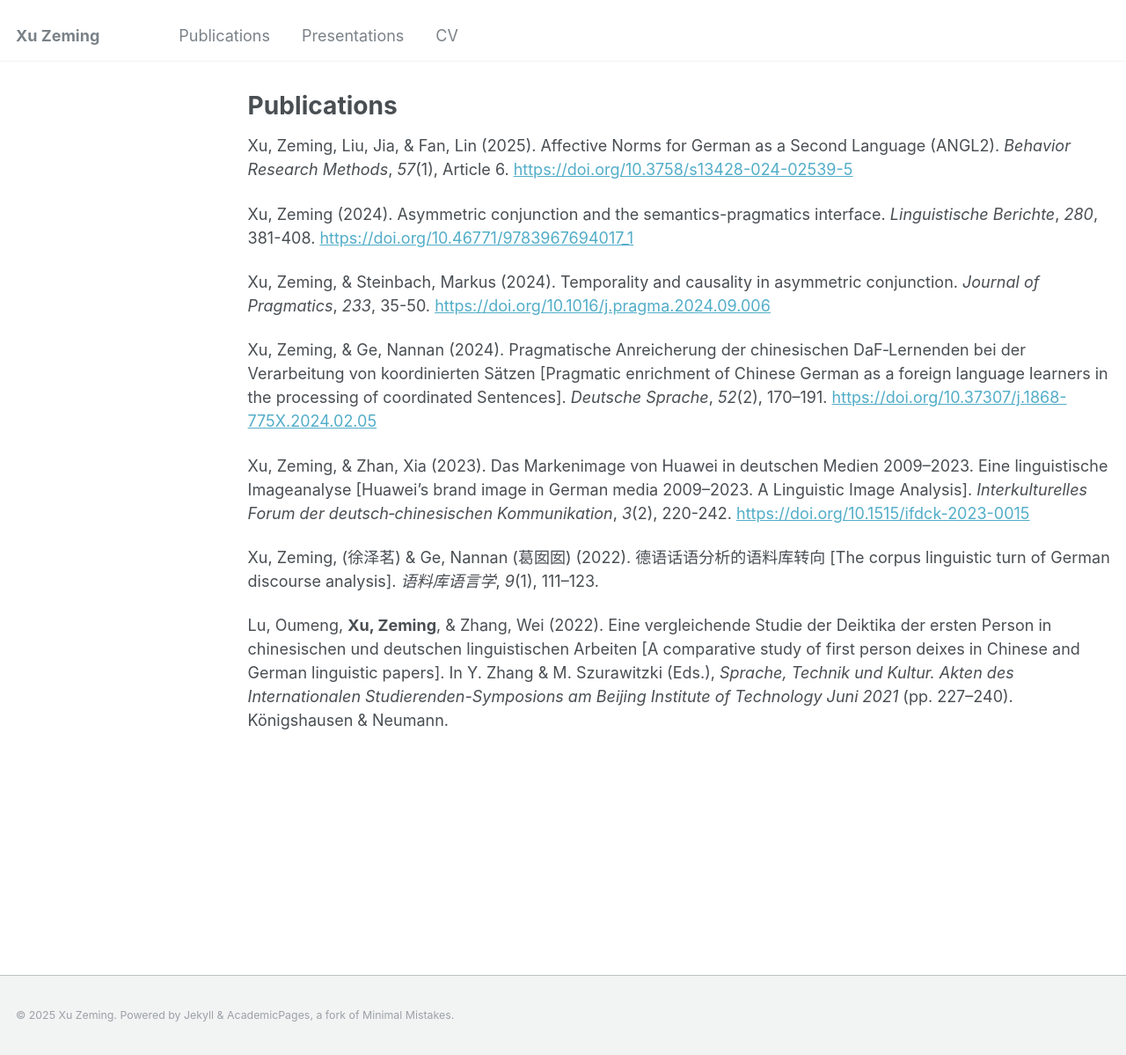
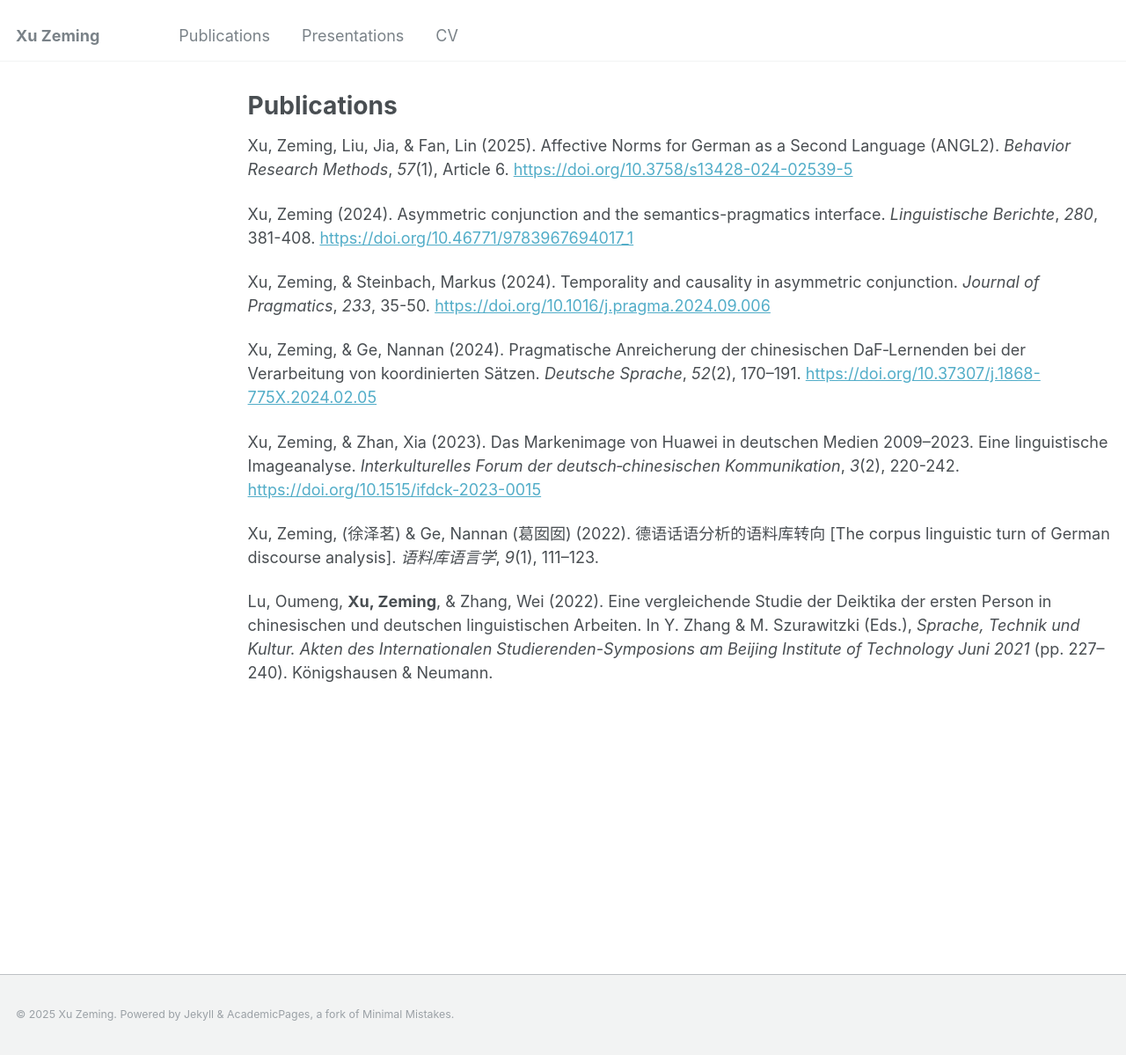
Before and after one commit to xu-zeming/xu-zeming.github.io, a Jekyll site: the page built from _pages/publications.md, in a window 1280 px wide and 1199 px high. Shown: the whole window at 88% size. Built offline with Jekyll 4.4.1, drawn with Linux system fonts in a browser that asks for light colours.

Commit message:
modified:   _pages/publications.md

```diff
--- a/_pages/publications.md
+++ b/_pages/publications.md
@@ -11,10 +11,10 @@ Xu, Zeming (2024). Asymmetric conjunction and the semantics-pragmatics interface
 
 Xu, Zeming, & Steinbach, Markus (2024). Temporality and causality in asymmetric conjunction. *Journal of Pragmatics*, *233*, 35-50. [https://doi.org/10.1016/j.pragma.2024.09.006](https://doi.org/10.1016/j.pragma.2024.09.006)
 
-Xu, Zeming, & Ge, Nannan (2024). Pragmatische Anreicherung der chinesischen DaF‐Lernenden bei der Verarbeitung von koordinierten Sätzen [Pragmatic enrichment of Chinese German as a foreign language learners in the processing of coordinated Sentences]. *Deutsche Sprache*, *52*(2), 170–191. [https://doi.org/10.37307/j.1868-775X.2024.02.05](https://doi.org/10.37307/j.1868-775X.2024.02.05)
+Xu, Zeming, & Ge, Nannan (2024). Pragmatische Anreicherung der chinesischen DaF‐Lernenden bei der Verarbeitung von koordinierten Sätzen. *Deutsche Sprache*, *52*(2), 170–191. [https://doi.org/10.37307/j.1868-775X.2024.02.05](https://doi.org/10.37307/j.1868-775X.2024.02.05)
 
-Xu, Zeming, & Zhan, Xia (2023). Das Markenimage von Huawei in deutschen Medien 2009–2023. Eine linguistische Imageanalyse [Huawei's brand image in German media 2009–2023. A Linguistic Image Analysis]. *Interkulturelles Forum der deutsch‐chinesischen Kommunikation*, *3*(2), 220-242. [https://doi.org/10.1515/ifdck-2023-0015](https://doi.org/10.1515/ifdck-2023-0015)
+Xu, Zeming, & Zhan, Xia (2023). Das Markenimage von Huawei in deutschen Medien 2009–2023. Eine linguistische Imageanalyse. *Interkulturelles Forum der deutsch‐chinesischen Kommunikation*, *3*(2), 220-242. [https://doi.org/10.1515/ifdck-2023-0015](https://doi.org/10.1515/ifdck-2023-0015)
 
 Xu, Zeming, (徐泽茗) & Ge, Nannan (葛囡囡) (2022). 德语话语分析的语料库转向 [The corpus linguistic turn of German discourse analysis]. *语料库语言学*, *9*(1), 111–123.
 
-Lu, Oumeng, **Xu, Zeming**, & Zhang, Wei (2022). Eine vergleichende Studie der Deiktika der ersten Person in chinesischen und deutschen linguistischen Arbeiten [A comparative study of first person deixes in Chinese and German linguistic papers]. In Y. Zhang & M. Szurawitzki (Eds.), *Sprache, Technik und Kultur. Akten des Internationalen Studierenden-Symposions am Beijing Institute of Technology Juni 2021* (pp. 227–240). Königshausen & Neumann.
+Lu, Oumeng, **Xu, Zeming**, & Zhang, Wei (2022). Eine vergleichende Studie der Deiktika der ersten Person in chinesischen und deutschen linguistischen Arbeiten. In Y. Zhang & M. Szurawitzki (Eds.), *Sprache, Technik und Kultur. Akten des Internationalen Studierenden-Symposions am Beijing Institute of Technology Juni 2021* (pp. 227–240). Königshausen & Neumann.
```
